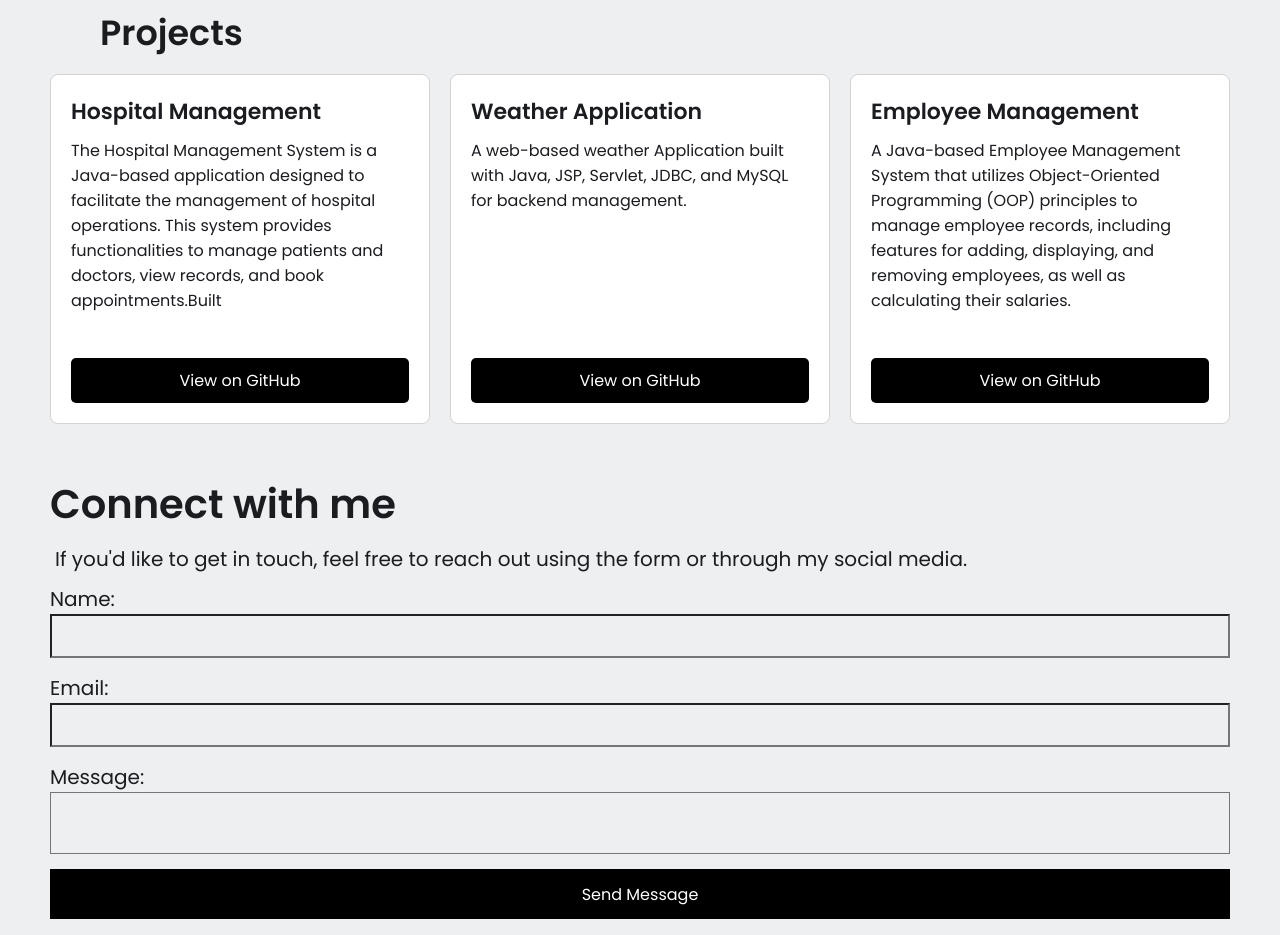
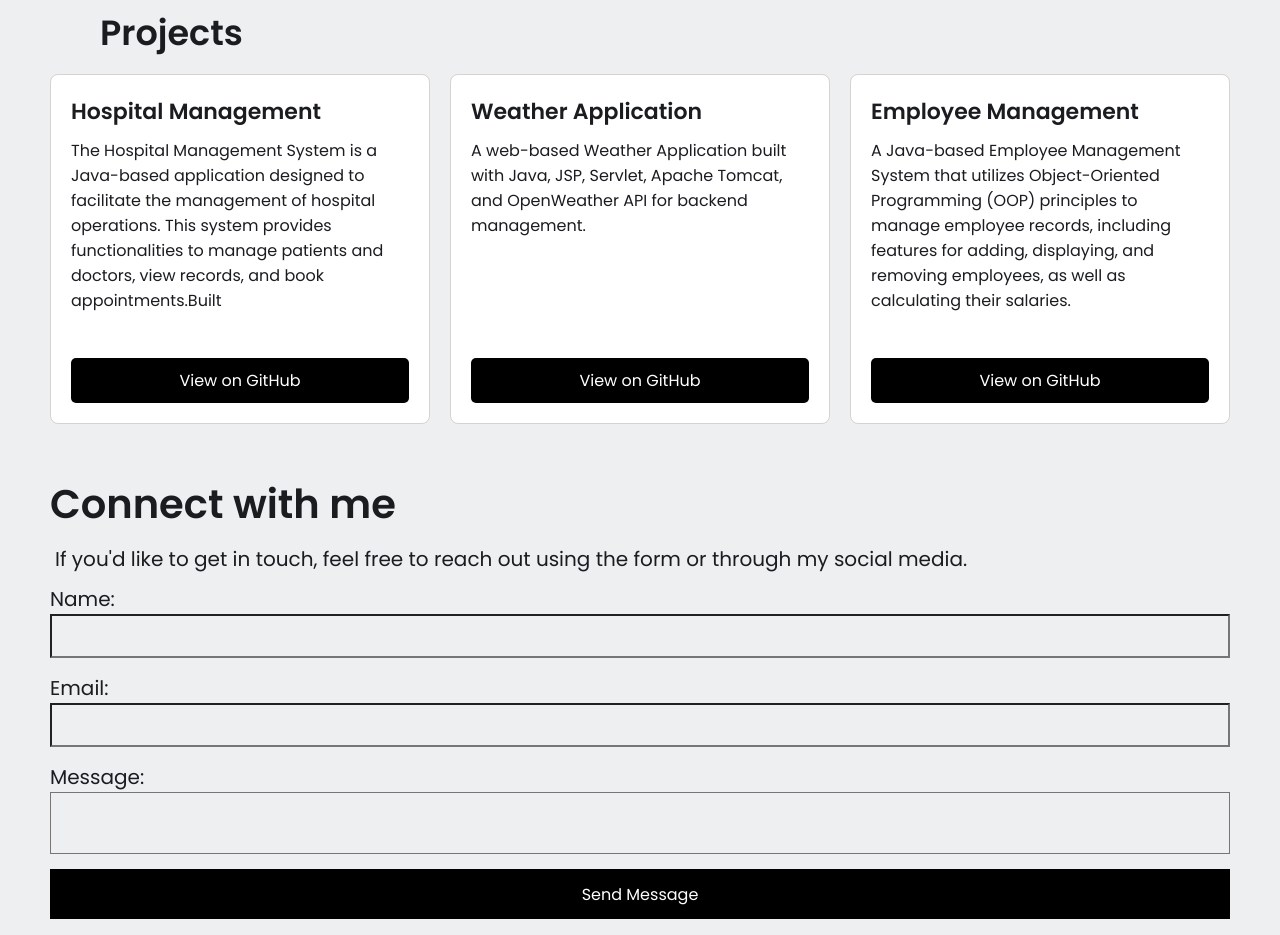
Before and after one commit to MinhajulMukthar/Minhaj-Portfolio, a plain HTML site: page index.html in a window 1280 px wide. Shown: the part 1140-2075 px from the top of the page. Drawn offline with nearby package versions, Linux system fonts and the light colour scheme.

Commit message:
update all project

```diff
--- a/index.html
+++ b/index.html
@@ -160,7 +160,7 @@
         <!-- Project 2 -->
         <div class="project-card">
           <h3>Weather Application</h3>
-          <p>A web-based weather Application built with Java, JSP, Servlet, JDBC, and MySQL for backend management.</p>
+          <p>A web-based Weather Application built with Java, JSP, Servlet, Apache Tomcat, and OpenWeather API for backend management.</p>
           <a href="https://github.com/MinhajulMukthar/Weather-WebApp" target="_blank">View on GitHub</a>
         </div>
 
```
